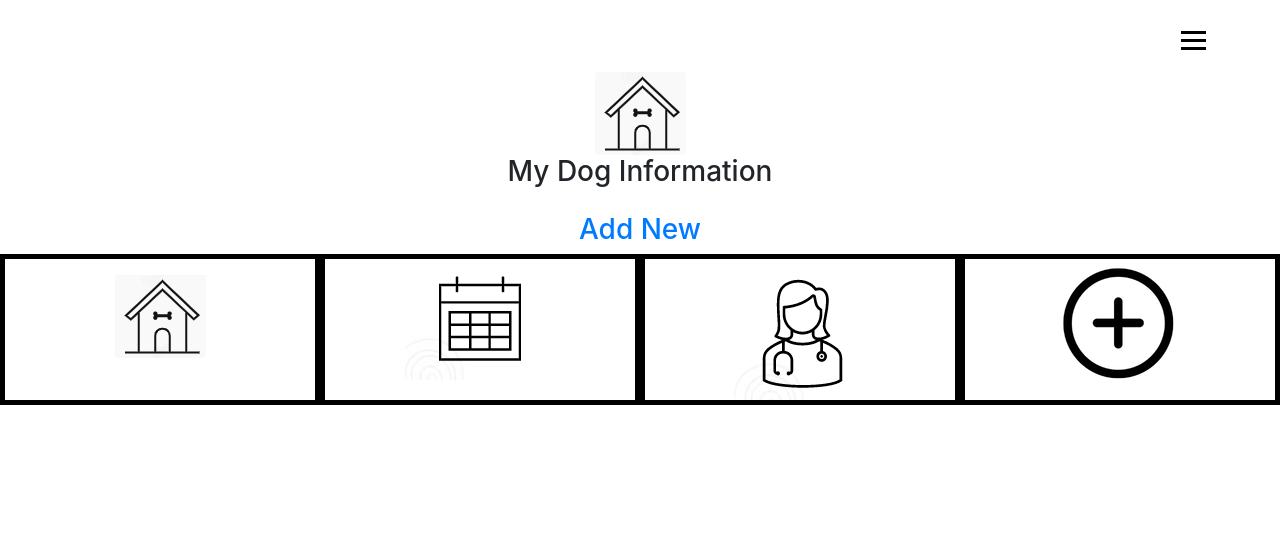
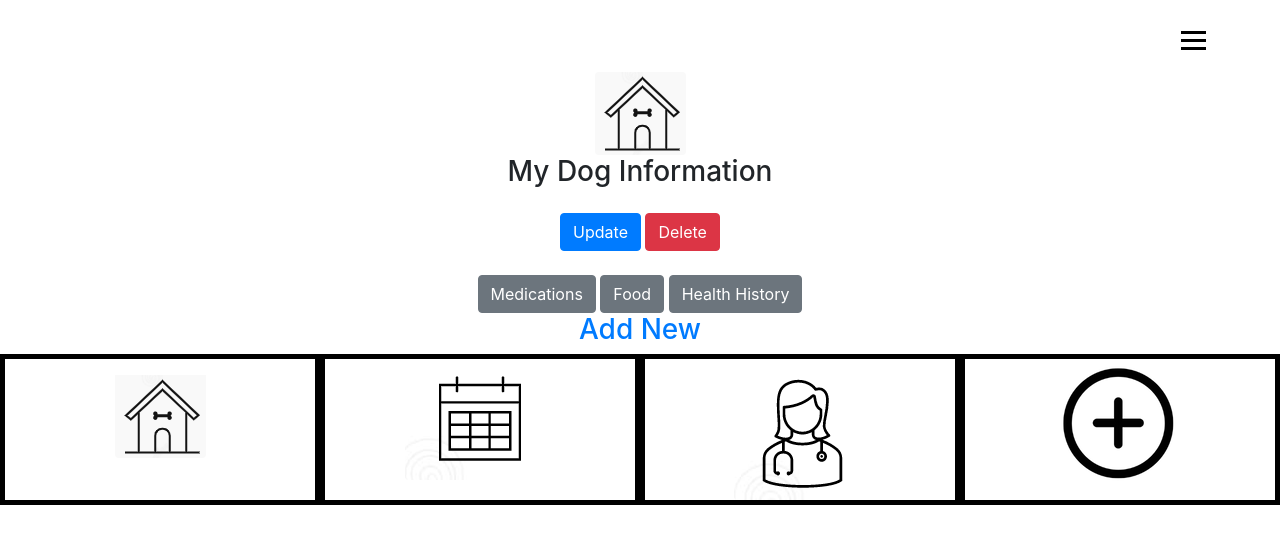
Before and after one commit to maxaeon/MyDogHealth, a PHP site: page /dog-view.php in a window 1280 px wide. Shown: the part 24-568 px from the top of the page. Run offline with PHP 8.4, Linux system fonts and the light colour scheme; data that the repository does not hold is empty.

Commit message:
Update dog-view.php

```diff
--- a/dog-view.php
+++ b/dog-view.php
@@ -60,6 +60,21 @@
 </div>
 </section>
 
+<section>
+<div class="container text-center">
+      <div class="row">
+        <div class="col-lg-12">
+<td><a class="btn btn-primary" href="" role="button">Update</a></td>
+<td><a class="btn btn-danger" href="" role="button">Delete</a></td>
+</tr><br><br>
+<td><a class="btn btn-secondary" href="medication-view.php?id=' . $row['DogId'] . '" role="button">Medications</a></td>
+<td><a class="btn btn-secondary" href="food-view.php?id=' . $row['DogId'] . '" role="button">Food</a></td>
+<td><a class="btn btn-secondary" href="condition-view.php?id=' . $row['DogId'] . '" role="button">Health History</a></td>
+</div>
+      </div>
+    </div>
+</section>
+
 <section class="">
     <div class="container text-center">
       <div class="row">
```
